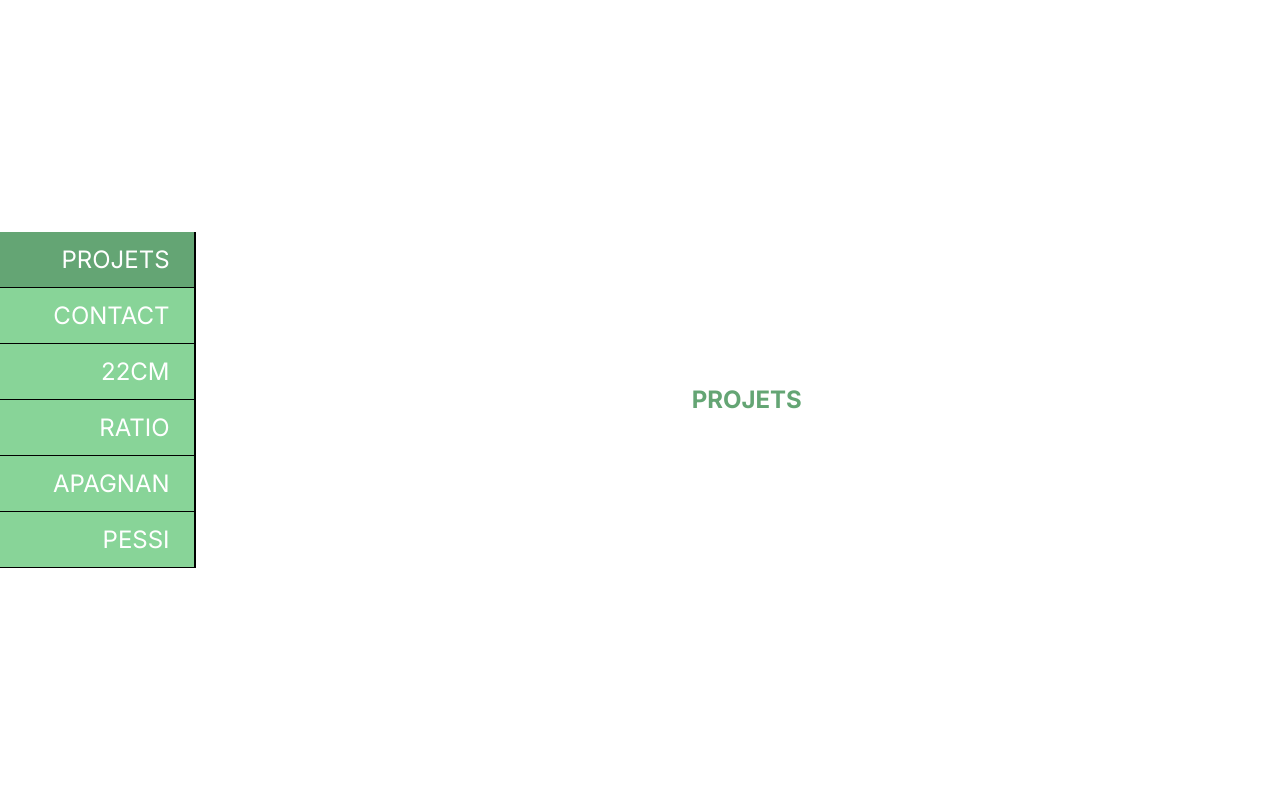
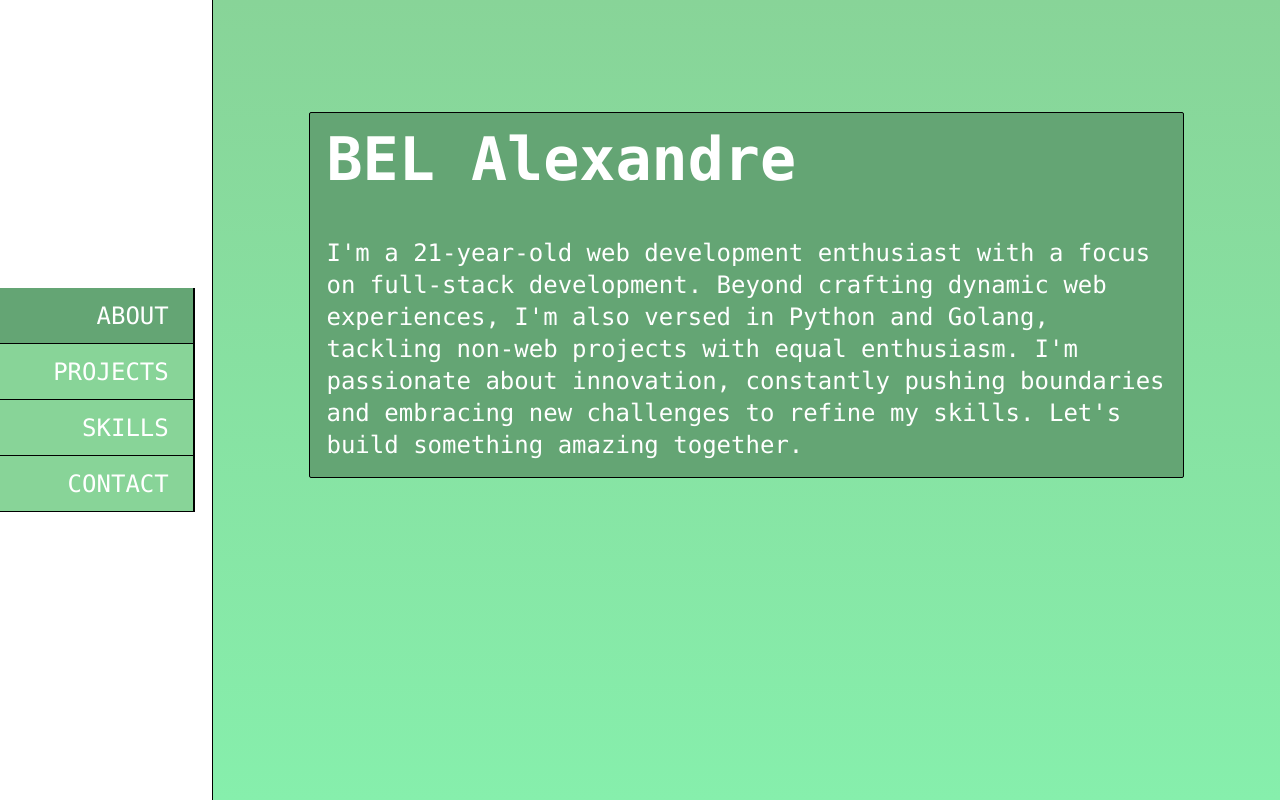
Before and after one commit to FLIzze/portfolio, a Next.js app: page / in a window 1280 px wide. Built offline with nearby package versions, Linux system fonts and the light colour scheme.

Commit message:
updated about

```diff
--- /dev/null
+++ b/src/app/components/about/page.tsx
@@ -0,0 +1,19 @@
+interface About {
+    fields: string[];
+    usedField: number;
+}
+
+const About: React.FC<About> = ({fields, usedField}) => {
+    return (
+        <div className="text-2xl w-full">
+            {fields[usedField] == fields[0] && (
+                <div className="mx-24 mt-28 bg-[#64a574] h-fit p-4 rounded-sm border border-black">
+                  <p className="mb-12 text-6xl font-bold">BEL Alexandre</p>
+                  <p>I'm a 21-year-old web development enthusiast with a focus on full-stack development. Beyond crafting dynamic web experiences, I'm also versed in Python and Golang, tackling non-web projects with equal enthusiasm. I'm passionate about innovation, constantly pushing boundaries and embracing new challenges to refine my skills. Let's build something amazing together.</p>
+                </div>
+              )}
+        </div>
+    )
+};
+
+export default About;
--- a/src/app/page.tsx
+++ b/src/app/page.tsx
@@ -1,26 +1,22 @@
 "use client";
 
 import { useState } from "react";
+import About from "./components/about/page";
 
 export default function Home() {
-  const fields: string[] = ["PROJETS", "CONTACT", "22CM", "RATIO", "APAGNAN", "PESSI"];
+  const fields: string[] = ["ABOUT", "PROJECTS", "SKILLS", "CONTACT"];
   const [usedField, setUsedField] = useState<number>(0);
 
   const fieldFocus = (id: string) => {
-    try {
-      const div = document.getElementById(usedField!.toString());
-      div!.style.background = 'rgb(136, 212, 152)';
-    } catch (error) {
-    }
     const div = document.getElementById(id);
-    div!.style.background = 'rgb(100, 165, 116)';
+    div!.style.background = '';
     setUsedField(parseInt(id));
   };
 
 
   return (
-    <div className="h-screen bg-white flex items-center">
-      <nav className="w-1/5 h-screen relative">
+    <div className="h-full flex font-mono text-white bg-gradient-to-b to-green-300 from-[#88D498]">
+      <nav className="w-1/5 h-screen bg-white border-r border-black">
         <div className="flex items-center justify-center h-full flex-col text-xl text-[#3E505B] z-10">
           {fields.map((field: string, index: number) => (
             <div className="w-full z-20">
@@ -37,9 +33,7 @@ export default function Home() {
           ))}
         </div>
       </nav>
-      <div className="flex w-full justify-center text-2xl text-[#64a574] font-bold">
-        {fields[usedField!]}
-      </div>
+      <About fields={fields} usedField={usedField} />
     </div>
   );
 }
```
